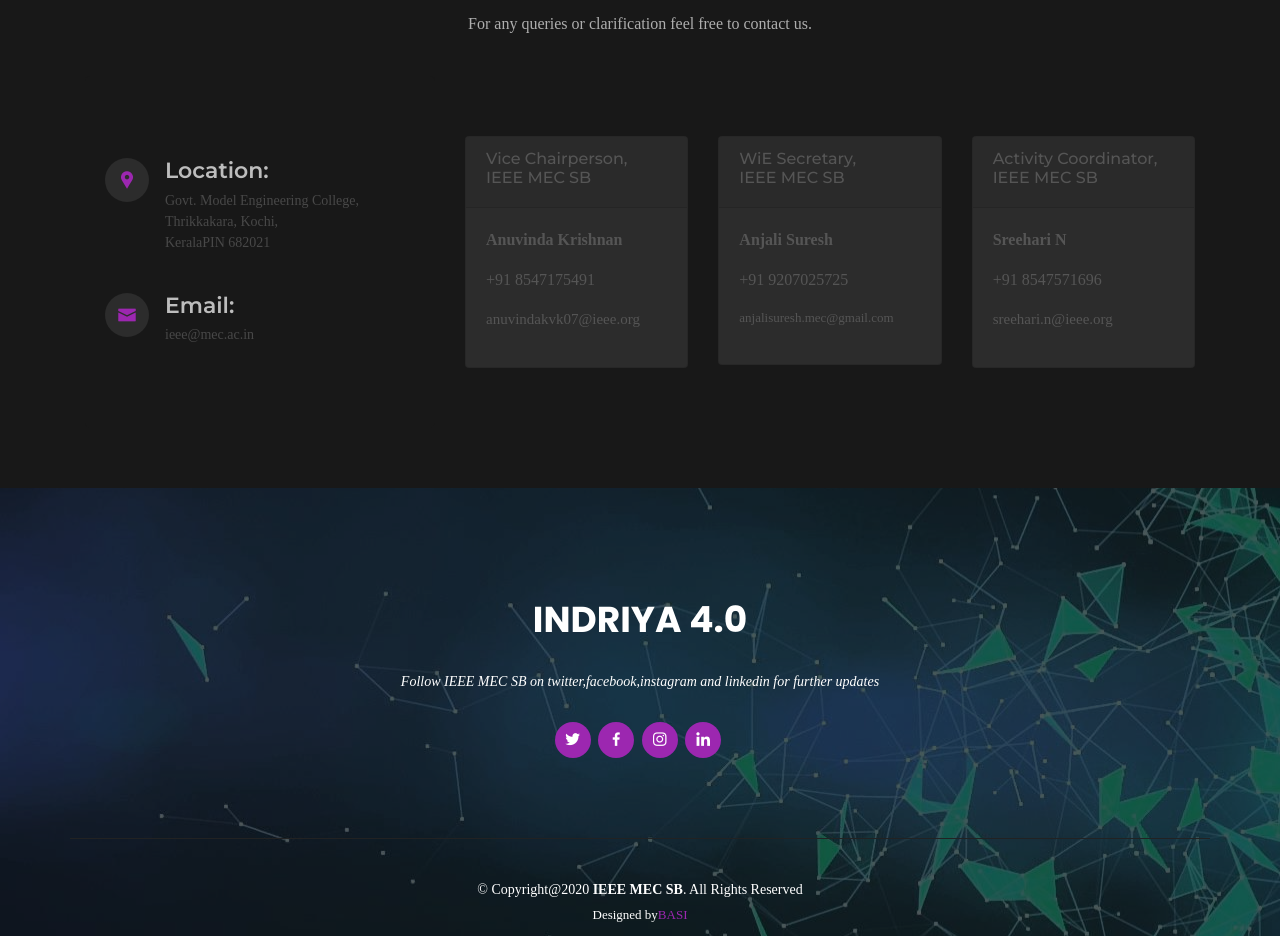
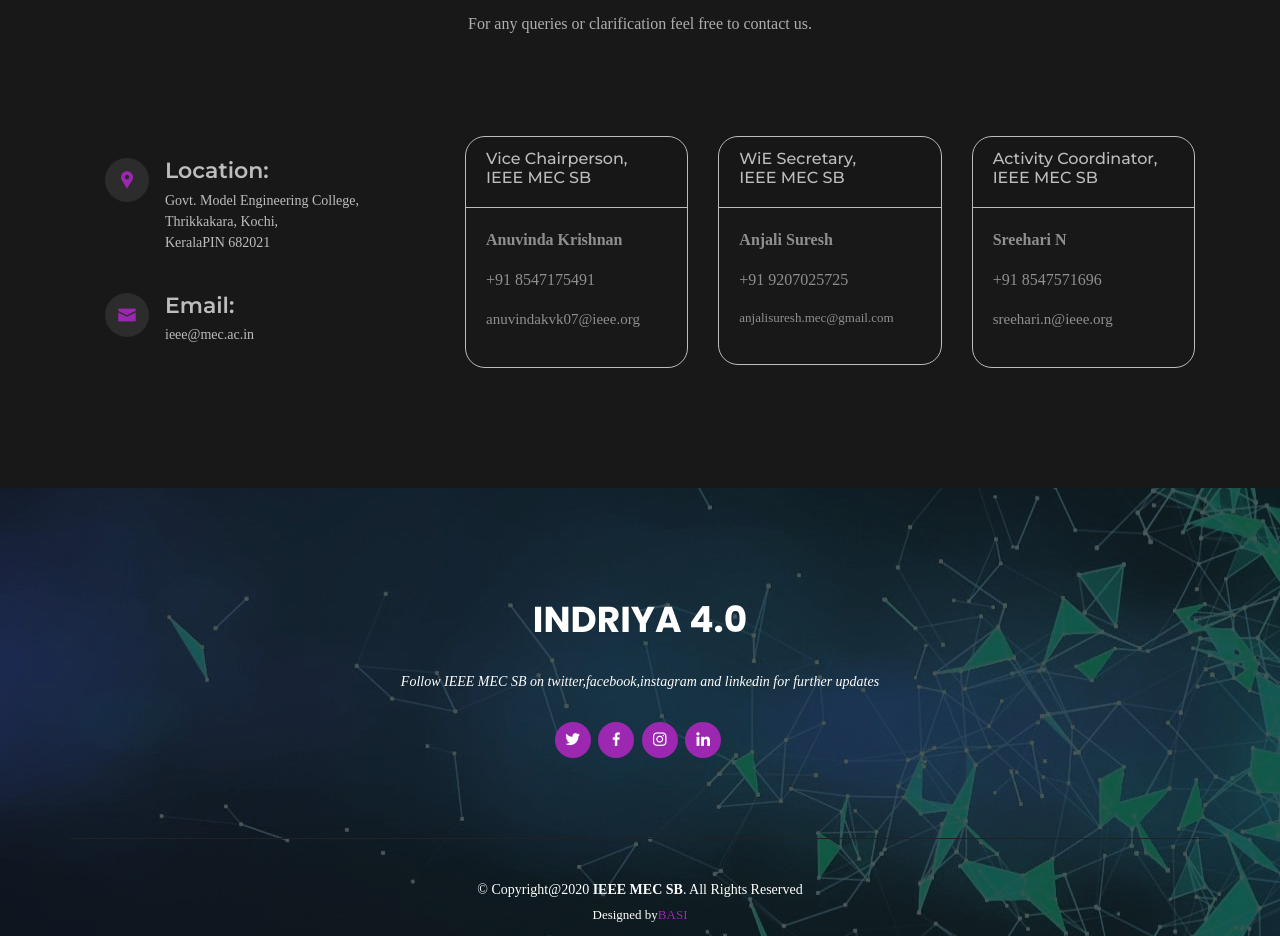
Before and after one commit to IEEEMEC/indriya, a plain HTML site: page index.html in a window 1280 px wide. Shown: the part 5420-6356 px from the top of the page. Drawn offline with nearby package versions, Linux system fonts and the light colour scheme.

Commit message:
Updating contacts,img

```diff
--- a/assets/css/style.css
+++ b/assets/css/style.css
@@ -1378,6 +1378,18 @@ section {
 /*--------------------------------------------------------------
 # Contact
 --------------------------------------------------------------*/
+.bordcar{
+  background-color:#181818;
+  border-color:#bdbdbd;
+  border-radius:20px;
+}
+.row div:hover{
+  border-color:#9c27b0;
+}
+.headbord{
+border-color:#bdbdbd;
+}
+
 .contact .info {
   width: 100%;
   height: 100%;
--- a/index.html
+++ b/index.html
@@ -405,13 +405,13 @@
               <div class="address">
                 <i class="icofont-google-map"></i>
                 <h4 class="text-lighten" >Location:</h4>
-                <p>Govt. Model Engineering College,<br>Thrikkakara, Kochi,<br>KeralaPIN 682021</p>
+                <p style="color:#bdbdbd">Govt. Model Engineering College,<br>Thrikkakara, Kochi,<br>KeralaPIN 682021</p>
               </div>
 
               <div class="email">
                 <i class="icofont-envelope"></i>
                 <h4  class="text-lighten" >Email:</h4>
-                <p>ieee@mec.ac.in</p>
+                <p style="color:#bdbdbd">ieee@mec.ac.in</p>
               </div>
             </div>
 
@@ -422,11 +422,11 @@
             <section id="pricing">
               <div class="row">
                 <div class="col-lg-4 col-md-6 col-sm-12 pcol">
-                  <div class="card darken">
-                    <div class="card-header">
-                      <h6>Vice Chairperson,<br>IEEE MEC SB</h6>
+                  <div class="card bordcar">
+                    <div class="card-header headbord" >
+                      <h6 style="color:#bdbdbd;">Vice Chairperson,<br>IEEE MEC SB</h6>
                     </div>
-                    <div class="card-body">
+                    <div class="card-body" style="color:#8f8f8f">
                       <p><b>Anuvinda Krishnan</b></p>
                       <p>+91 8547175491</p>
                       <p style="font-size:15px;">anuvindakvk07@ieee.org</p>
@@ -434,11 +434,11 @@
                   </div>
                 </div>
                 <div class="col-lg-4 col-md-6 col-sm-12 pcol">
-                  <div class="card darken">
-                    <div class="card-header">
-                      <h6>WiE Secretary,<br />IEEE MEC SB</h6>
+                  <div class="card bordcar">
+                    <div class="card-header headbord" >
+                      <h6 style="color:#bdbdbd;">WiE Secretary,<br />IEEE MEC SB</h6>
                     </div>
-                    <div class="card-body">
+                    <div class="card-body" style="color:#8f8f8f">
                       <p><b>Anjali Suresh</b></p>
                       <p>+91 9207025725</p>
                       <p style="font-size:13px;">anjalisuresh.mec@gmail.com</p>
@@ -446,11 +446,11 @@
                   </div>
                 </div>
                 <div class="col-lg-4 col-md-12 col-sm-12 pcol">
-                  <div class="card darken">
-                    <div class="card-header">
-                      <h6>Activity Coordinator,<br />IEEE MEC SB</h6>
+                  <div class="card bordcar">
+                    <div class="card-header headbord">
+                      <h6 style="color:#bdbdbd;">Activity Coordinator,<br />IEEE MEC SB</h6>
                     </div>
-                    <div class="card-body">
+                    <div class="card-body" style="color:#8f8f8f">
                       <p><b>Sreehari N</b></p>
                       <p>+91 8547571696</p>
                       <p style="font-size:15px;">sreehari.n@ieee.org</p>
```
Also changed, not shown: assets/img/featured-1.png.
